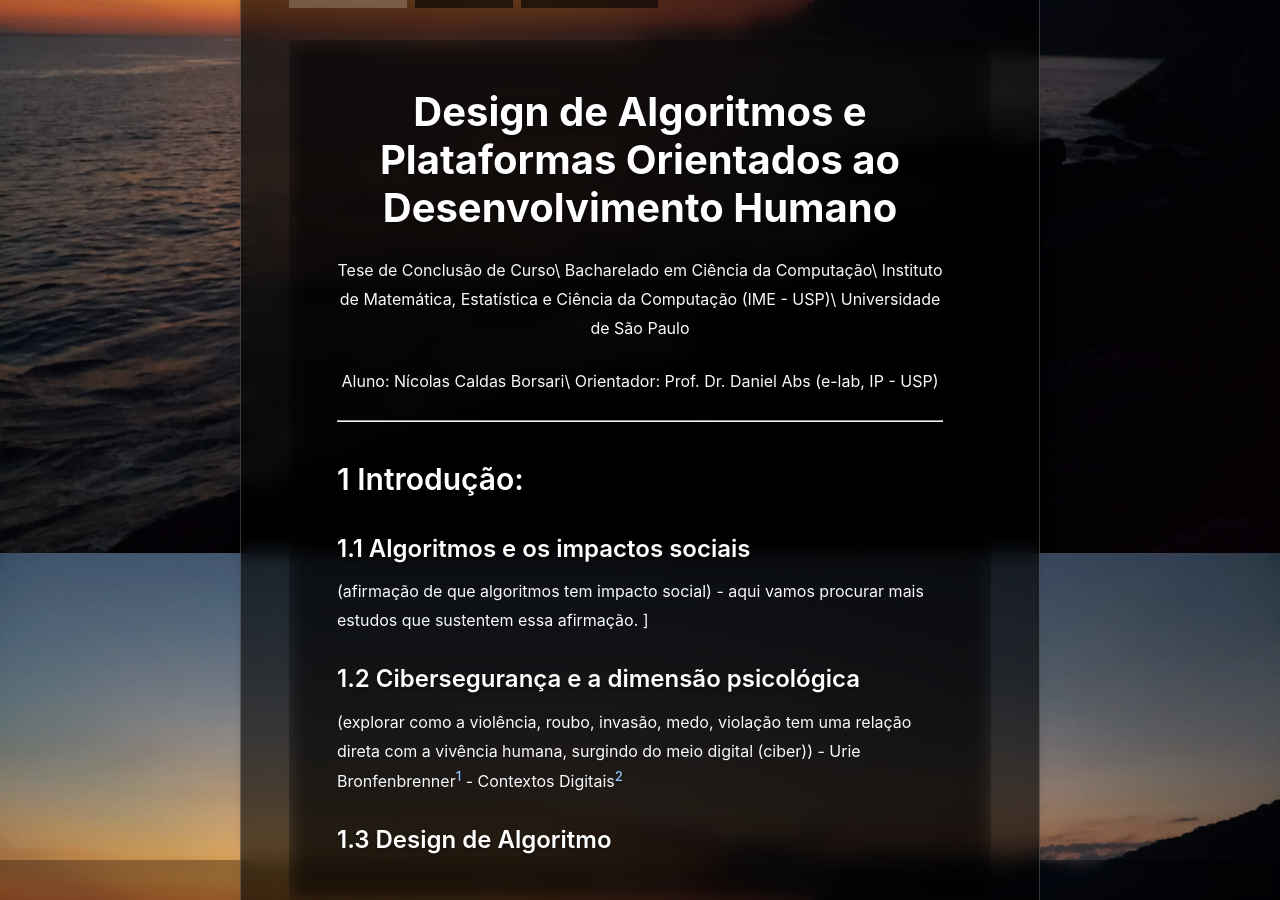
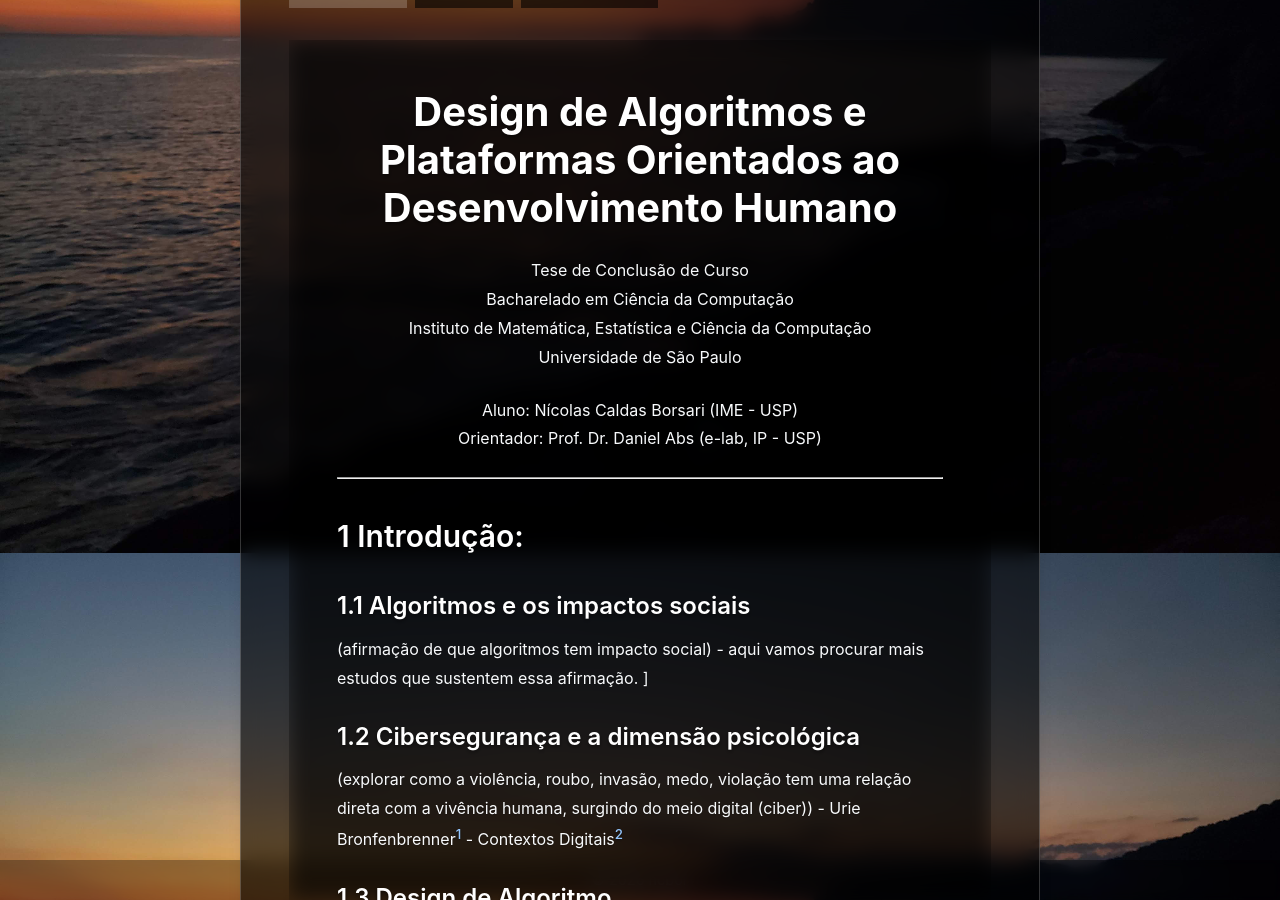
Before and after one commit to ncbor/ncbor.github.io, a Jekyll site: the page built from pages/projetos/tcc/index.md, in a window 1280 px wide and 900 px high, scrolled down 347 px. Built offline with Jekyll 4.4.1, drawn with Linux system fonts in a browser that asks for light colours.

Commit message:
Alguns toques

```diff
--- a/pages/projetos/tcc/index.md
+++ b/pages/projetos/tcc/index.md
@@ -27,12 +27,13 @@ tabs: true
 # Design de Algoritmos e Plataformas Orientados ao Desenvolvimento Humano
 {: style="text-align: center;"}
 
-Tese de Conclusão de Curso\
-Bacharelado em Ciência da Computação\
-Instituto de Matemática, Estatística e Ciência da Computação (IME - USP)\
+Tese de Conclusão de Curso<br>
+Bacharelado em Ciência da Computação<br>
+Instituto de Matemática, Estatística e Ciência da Computação<br>
 Universidade de São Paulo
 {: style="text-align: center;"}
-Aluno: Nícolas Caldas Borsari\
+
+Aluno: Nícolas Caldas Borsari (IME - USP)<br>
 Orientador: Prof. Dr. Daniel Abs (e-lab, IP - USP)
 {: style="text-align: center;"}
 
```
